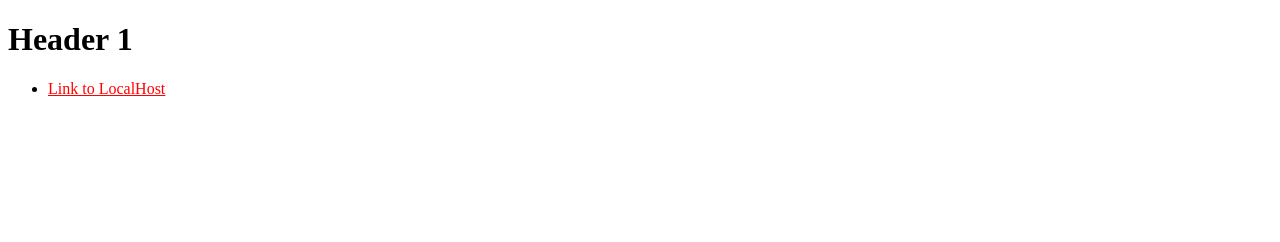
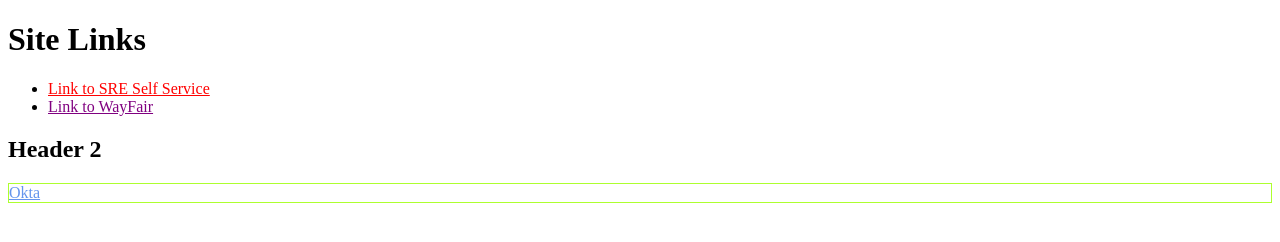
Before and after one commit to arthurteed/learningcss, a plain HTML site: page index.html in a window 1280 px wide. Drawn offline with Linux system fonts and the light colour scheme.

Commit message:
initialize repo

```diff
--- a/index.html
+++ b/index.html
@@ -5,11 +5,18 @@
         <meta charset="UTF-8">
     </head>
     <body>
-        <h1>Header 1</h1>
+        <h1>Site Links</h1>
         <ul>
             <li>
-                <a href="http://localhost:8080/" style="color: red;">Link to LocalHost</a>
+                <a href="http://localhost:8080/" style="color: red;">Link to SRE Self Service</a>
+            </li>
+            <li>
+                <a href="http://wayfair.com/"  style="color: purple;">Link to WayFair</a>
             </li>
         </ul>
+        <h2>Header 2</h2>
+        <div style="border: 1px solid greenyellow;">
+            <a href="http://wayfair.okta.com/" style="color: cornflowerblue">Okta</a>
+        </div>
     </body>
 </html>
```
